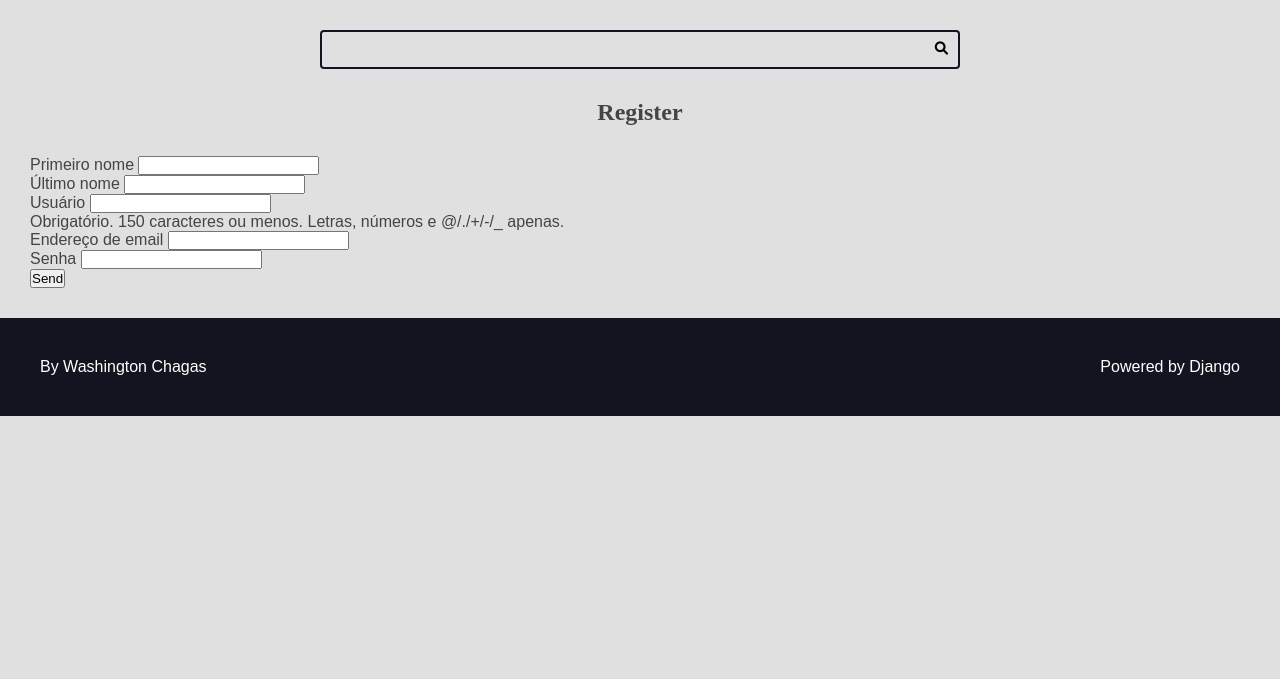
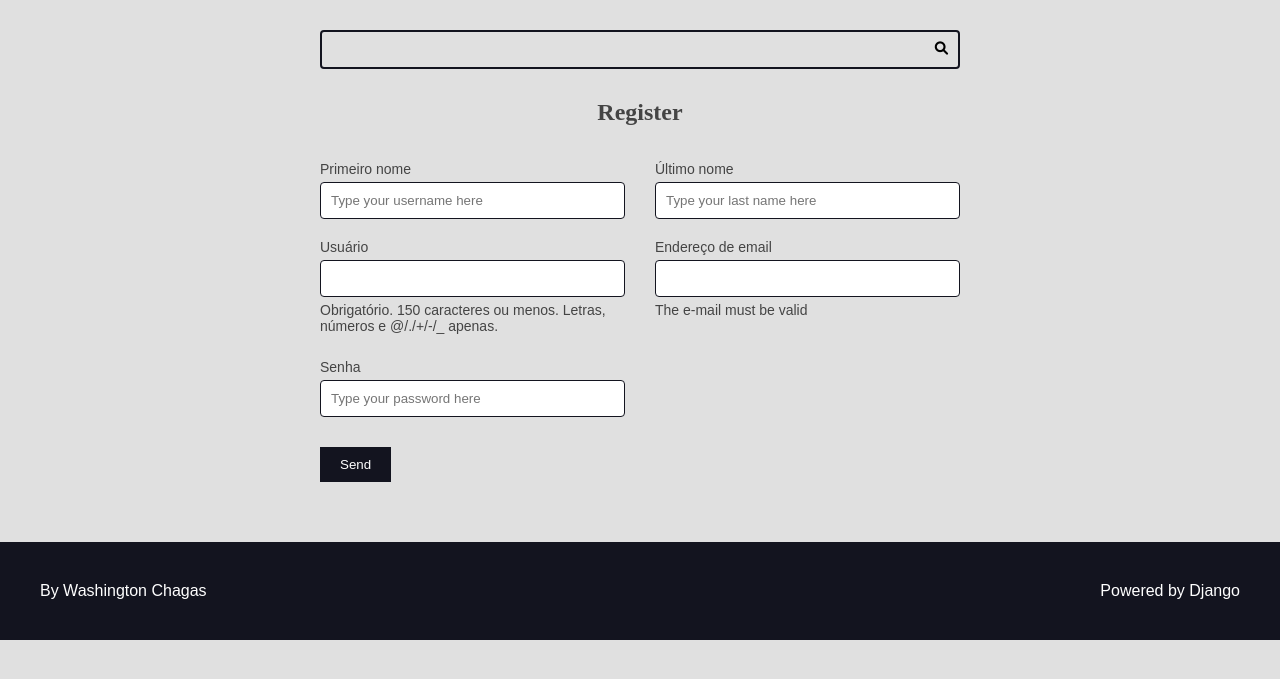
Before and after one commit to Chagas011/ProjetoDjango, a Django app: page /authors/register/ in a window 1280 px wide. Shown: the part 107-786 px from the top of the page. Run offline with Django 4.2, Linux system fonts and the light colour scheme.

Commit message:
tratamento de formulario

```diff
--- a/authors/forms.py
+++ b/authors/forms.py
@@ -13,3 +13,26 @@ class RegisterForm(forms.ModelForm):
             'password',
 
         ]
+
+        help_texts = {
+            'email': 'The e-mail must be valid'
+        }
+
+        error_messages = {
+            'username': {
+                'required': 'This field must not be empty',
+            }
+        }
+
+        widgets = {
+            'first_name': forms.TextInput(attrs={
+                'placeholder': 'Type your username here'
+            }),
+
+            'last_name': forms.TextInput(attrs={
+                'placeholder': 'Type your last name here'
+            }),
+            'password': forms.PasswordInput(attrs={
+                'placeholder': 'Type your password here'
+            })
+        }
--- a/authors/templates/authors/pages/register_view.html
+++ b/authors/templates/authors/pages/register_view.html
@@ -25,8 +25,10 @@
             {% endfor %}
         </div>
 
-        <div class="form-group">
-            <button type="submit">Send</button>
+        <div class="form-content form-content-grid">
+            <div class="form-group">
+                <button type="submit">Send</button>
+            </div>
         </div>
     </form>
 </div>
--- a/meus_templates/static/recipe/css/style.css
+++ b/meus_templates/static/recipe/css/style.css
@@ -350,7 +350,47 @@ h1, h2, h3, h4, h5 {
 }
 
 @media (max-width: 600px) {
-    .main-content-list {
+    .main-content-list,
+    .form-content-grid  {
         grid-template-columns: repeat(auto-fit, minmax(100%, 1fr));
     }
 }
+
+.form-content {
+    max-width: 64rem;
+    margin: 0 auto;
+    margin-bottom: var(--spacing-gutter-medium);
+  }
+
+  .form-content label,
+  .form-content .help-text,
+  .errorlist {
+    display: block;
+    margin: 0.5rem 0;
+    font-size: 1.4rem;
+    list-style-type: none;
+  }
+
+  .errorlist {
+    color: var(--color-error-dark);
+  }
+
+  .form-content input {
+    width: 100%;
+    padding: 1rem;
+    border-radius: 0.4rem;
+    border: 1px solid var(--color-primary-dark);
+  }
+
+  .form-content-grid {
+    display: grid;
+    grid-template-columns: repeat(auto-fit, minmax(30rem, 1fr));
+    gap: calc(var(--spacing-gutter-medium) / 2) var(--spacing-gutter-medium);
+  }
+
+  .form-content button {
+    padding: 1rem 2rem;
+    border: none;
+    background: var(--color-primary-dark);
+    color: var(--color-white);
+  }
```
Also changed, not shown: db.sqlite3.
